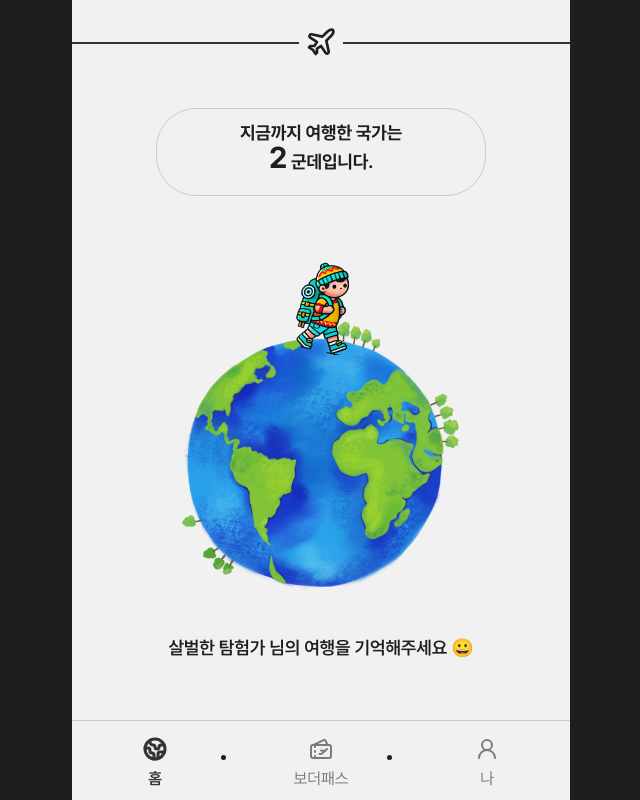
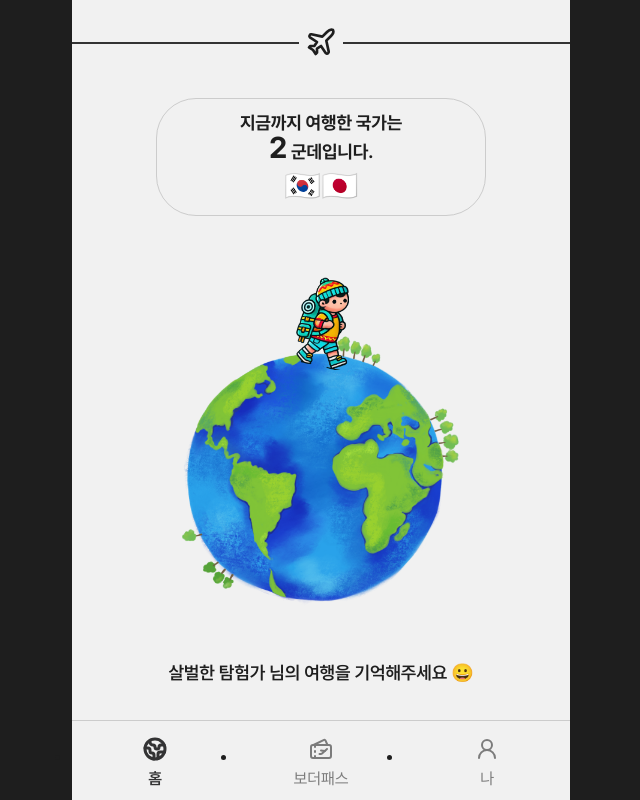
Before and after one commit to trip-tyche/trip-tyche_FE, a React (Vite) app: page / in a window 1280 px wide. Shown: the whole page, without its empty margins (319-959 px from the left). Built offline with nearby package versions, Linux system fonts and the light colour scheme.

Commit message:
refactor: 메인페이지 디자인 및 로직 리팩토링 - 다양한 디바이스를 대비한 디자인 수정 - API 관련 로직 분리

```diff
--- a/package.json
+++ b/package.json
@@ -23,6 +23,7 @@
         "react-dom": "^18.3.1",
         "react-icons": "^5.3.0",
         "react-router-dom": "^6.26.0",
+        "react-spinners": "^0.14.1",
         "react-toastify": "^10.0.5",
         "zustand": "^4.5.5"
     },
--- a/src/components/common/Button/Button.tsx
+++ b/src/components/common/Button/Button.tsx
@@ -29,12 +29,7 @@ const ButtonStyle = (theme: 'pri' | 'sec', size: 'lg' | 'sm') => css`
     color: ${theme === 'pri' ? '#333' : '#fff'};
     background-color: ${theme === 'pri' ? '#fff' : '#333'};
 
-    &:hover {
-        color: ${theme === 'pri' ? '#fff' : '#333'};
-        background-color: ${theme === 'pri' ? '#333' : '#fff'};
-    }
-
     &:active {
-        opacity: 0.8;
+        transform: scale(0.99);
     }
 `;
--- a/src/components/common/Card.tsx
+++ b/src/components/common/Card.tsx
@@ -1,17 +1,23 @@
 import { css } from '@emotion/react';
 
-interface CardProps {
-    trips: number | undefined;
-    tripFlags: string[] | undefined;
+interface Trip {
+    tripId: number;
+    country: string;
 }
 
-const Card = ({ trips, tripFlags }: CardProps): JSX.Element => (
+interface CardProps {
+    trips: Trip[] | undefined;
+}
+
+const Card = ({ trips }: CardProps): JSX.Element => (
     <div className='home-trips' css={CardStyle}>
         <p>지금까지 여행한 국가는</p>
         <p>
-            <span>{trips}</span> 군데입니다.
+            <span>{trips?.length}</span> 군데입니다.
         </p>
-        <div className='home-flags'>{/* <span>{tripFlags?.map(tripfl)}</span> */}</div>
+        <div className='home-flags'>
+            {trips?.map((trip) => <span key={trip.tripId}>{trip.country.slice(0, 4)}</span>)}
+        </div>
     </div>
 );
 
--- a/src/pages/Home.tsx
+++ b/src/pages/Home.tsx
@@ -9,7 +9,8 @@ import LogoImages from '@/components/common/LogoImages';
 import SingleInputModal from '@/components/common/Modal/SingleInputModal';
 import OverLay from '@/components/common/OverLay';
 import FightHeader from '@/components/layout/AirplaneHeader';
-import useAuthStore from '@/stores/useAuthStore';
+import useUserStore from '@/stores/useUserStore';
+import theme from '@/styles/theme';
 
 interface Trip {
     tripId: number;
@@ -24,34 +25,14 @@ interface PinPoint {
 }
 
 const Home = () => {
-    const navigate = useNavigate();
     const [_, setIsOpenModal] = useState<boolean>(false);
     const [userNickName, setUserNickName] = useState<string>('');
     const [trips, setTrips] = useState<Trip[]>();
-    const [tripFlags, setTripFlags] = useState<string[]>();
     const [pinPoints, setPinPoints] = useState<PinPoint[]>();
     const [isFirstUser, setIsFirstUser] = useState(false);
     const [inputValue, setInputValue] = useState('');
 
-    const location = useLocation();
-    const setLogin = useAuthStore((state) => state.setLogin);
-
-    // useEffect(() => {
-    //     const params = new URLSearchParams(location.search);
-    //     const userId = params.get('userId');
-    //     const token = params.get('token');
-
-    //     if (userId && token) {
-    //         // 로그인 정보 저장
-    //         setLogin(userId, token);
-    //         console.log('Login success');
-    //         // 홈페이지로 리다이렉트
-    //         navigate('/', { replace: true });
-    //     } else {
-    //         console.error('Login failed: Missing userId or token');
-    //         navigate('/login', { replace: true });
-    //     }
-    // }, [location, setLogin, navigate]);
+    const saveUserNickName = useUserStore((state) => state.saveUserNickName);
 
     useEffect(() => {
         const initializeUserData = async () => {
@@ -63,9 +44,8 @@ const Home = () => {
                 return;
             }
 
-            const tripFlags = trips?.map((trip) => trip.country.slice(0, 4));
             setUserNickName(userNickName);
-            setTripFlags(tripFlags);
+            saveUserNickName(userNickName); // userNickName 전역 상태관리
             setTrips(trips);
             setPinPoints(pinPoints);
         };
@@ -87,16 +67,16 @@ const Home = () => {
 
     return (
         <div css={containerStyle}>
-            <main css={mainContentStyle}>
-                <FightHeader />
-                <div css={cardContainerStyle}>
-                    <Card trips={trips?.length} tripFlags={tripFlags} />
-                </div>
+            <FightHeader />
+            <div css={cardContainerStyle}>
+                <Card trips={trips} />
+            </div>
 
+            <div css={imageStyle}>
                 <LogoImages />
+            </div>
 
-                <p css={description}> {userNickName} 님의 여행을 기억해주세요 😀</p>
-            </main>
+            <p css={descriptionStyle}> {userNickName} 님의 여행을 기억해주세요 😀</p>
 
             {isFirstUser && (
                 <>
@@ -116,18 +96,10 @@ const Home = () => {
 };
 
 const containerStyle = css`
+    min-height: 100vh;
     display: flex;
     flex-direction: column;
-    min-height: 100vh;
-`;
-
-const mainContentStyle = css`
-    flex: 1;
-    margin-bottom: 6rem;
-
-    display: flex;
-    flex-direction: column;
-    justify-content: center;
+    padding-bottom: 80px;
 `;
 
 const cardContainerStyle = css`
@@ -135,19 +107,27 @@ const cardContainerStyle = css`
     display: flex;
     justify-content: center;
     align-items: center;
-    margin: 3rem 0;
+    margin: 3rem 0 2rem;
     display: flex;
 `;
 
-const description = css`
+const imageStyle = css`
     flex: 3;
+
+    display: flex;
+    justify-content: center;
+    align-items: center;
+`;
+
+const descriptionStyle = css`
+    flex: 1;
     display: flex;
     align-items: center;
     justify-content: center;
-    font-size: 18px;
+    font-size: ${theme.fontSizes.xlarge_18};
     font-weight: 600;
     text-align: center;
-    /* margin-top: 5rem; */
+    margin: 2rem 0;
 `;
 
 export default Home;
--- a/src/pages/Login.tsx
+++ b/src/pages/Login.tsx
@@ -1,7 +1,4 @@
-import { useEffect, useState } from 'react';
-
 import { css } from '@emotion/react';
-import { useNavigate } from 'react-router-dom';
 
 import KakaoButton from '@/components/common/Button/KakaoButton';
 import LogoImages from '@/components/common/LogoImages';
@@ -10,10 +7,6 @@ import FightHeader from '@/components/layout/AirplaneHeader';
 import theme from '@/styles/theme';
 
 const Login = () => {
-    const navigate = useNavigate();
-
-    // const REDIRECT_URI = '/kakao/callback';
-    // const LINK: string = `https://kauth.kakao.com/oauth/authorize?client_id=${REST_API_KEY}&redirect_uri=${REDIRECT_URI}&response_type=code`;
     const LINK: string = `http://ec2-3-34-22-216.ap-northeast-2.compute.amazonaws.com/oauth2/authorization/kakao`;
 
     const handleLogin = () => {
@@ -42,7 +35,7 @@ const Login = () => {
 };
 
 const containerStyle = css`
-    height: 100vh;
+    min-height: 100vh;
     display: flex;
     flex-direction: column;
 `;
--- a/src/pages/MyPage.tsx
+++ b/src/pages/MyPage.tsx
@@ -8,13 +8,15 @@ import Button from '@/components/common/Button/Button';
 import ColumnButtonModal from '@/components/common/Modal/ColumnButtonModal';
 import OverLay from '@/components/common/OverLay';
 import Header from '@/components/layout/Header';
-import useFirstUser from '@/stores/FirstUser';
+import { PATH } from '@/constants/path';
+import useAuthStore from '@/stores/useAuthStore';
 import useUserStore from '@/stores/useUserStore';
+import theme from '@/styles/theme';
 
 const MyPage = () => {
     const [isLogoutModalOpen, setIsLogoutModalOpen] = useState(false);
-    const setIsFirstUser = useFirstUser((state) => state.setIsFirstUser);
     const userNickName = useUserStore((state) => state.userNickName);
+    const logout = useAuthStore((state) => state.logout);
 
     const navigator = useNavigate();
 
@@ -27,15 +29,13 @@ const MyPage = () => {
 
     const confirmModal = () => {
         setIsLogoutModalOpen(false);
-        setIsFirstUser(true);
-        navigator('/');
+        logout();
+        navigator(PATH.LOGIN);
     };
 
     return (
         <div css={containerStyle}>
             <Header title='마이페이지' />
-
-            <main css={mainContentStyle}>
             <div css={imgContainerStyle}>
                 <img src={characterImg} className='characterImg' alt='character' />
             </div>
@@ -45,7 +45,6 @@ const MyPage = () => {
             <div css={buttonWrapper}>
                 <Button text='로그아웃' theme='sec' size='sm' onClick={openModal} />
             </div>
-            </main>
 
             {isLogoutModalOpen && (
                 <>
@@ -68,15 +67,7 @@ const containerStyle = css`
     display: flex;
     flex-direction: column;
     min-height: 100vh;
-`;
-
-const mainContentStyle = css`
-    flex: 1;
-    margin-bottom: 6rem;
-
-    display: flex;
-    flex-direction: column;
-    justify-content: center;
+    padding-bottom: 80px;
 `;
 
 const imgContainerStyle = css`
@@ -87,12 +78,12 @@ const imgContainerStyle = css`
     align-items: center;
 
     .characterImg {
-        width: 160px;
+        width: 120px;
     }
 `;
 
 const textWrapper = css`
-    font-size: 24px;
+    font-size: ${theme.fontSizes.xxlarge_20};
     font-weight: 600;
     text-align: center;
 `;
--- a/src/pages/OAuthSuccessPage.tsx
+++ b/src/pages/OAuthSuccessPage.tsx
@@ -1,6 +1,7 @@
-import { useEffect } from 'react';
+import { useEffect, useState } from 'react';
 
 import { useNavigate, useLocation } from 'react-router-dom';
+import { HashLoader } from 'react-spinners';
 
 import useAuthStore from '@/stores/useAuthStore';
 
@@ -29,7 +30,19 @@ const OAuthSuccessPage = () => {
         }
     }, [location, setLogin, navigate]);
 
-    return <div>로그인 처리 중...</div>;
+    return (
+        <div
+            style={{
+                display: 'flex',
+                justifyContent: 'center',
+                alignItems: 'center',
+                height: '100vh',
+                width: '100vw',
+            }}
+        >
+            <HashLoader color='#85a878' size={50} speedMultiplier={0} />
+        </div>
+    );
 };
 
 export default OAuthSuccessPage;
--- a/src/stores/useUserStore.ts
+++ b/src/stores/useUserStore.ts
@@ -3,19 +3,14 @@ import { devtools } from 'zustand/middleware';
 
 interface UserState {
     userNickName: string;
-    setUserNickName: (userNickName: string) => void;
-    isFirstUser: boolean;
-    setIsFirstUser: (isFirstUser: boolean) => void;
+    saveUserNickName: (userNickName: string) => void;
 }
 
 const useUserStore = create<UserState>()(
     devtools(
         (set) => ({
             userNickName: '',
-            setUserNickName: (userNickName) => set({ userNickName }),
-
-            isFirstUser: true,
-            setIsFirstUser: (isFirstUser) => set({ isFirstUser }),
+            saveUserNickName: (userNickName) => set({ userNickName }),
         }),
         { name: 'User Store' },
     ),
```
Also changed, not shown: 1 other file (tests, documents, lock files or other folders). Lines whose indentation alone changed are shown as unchanged.
